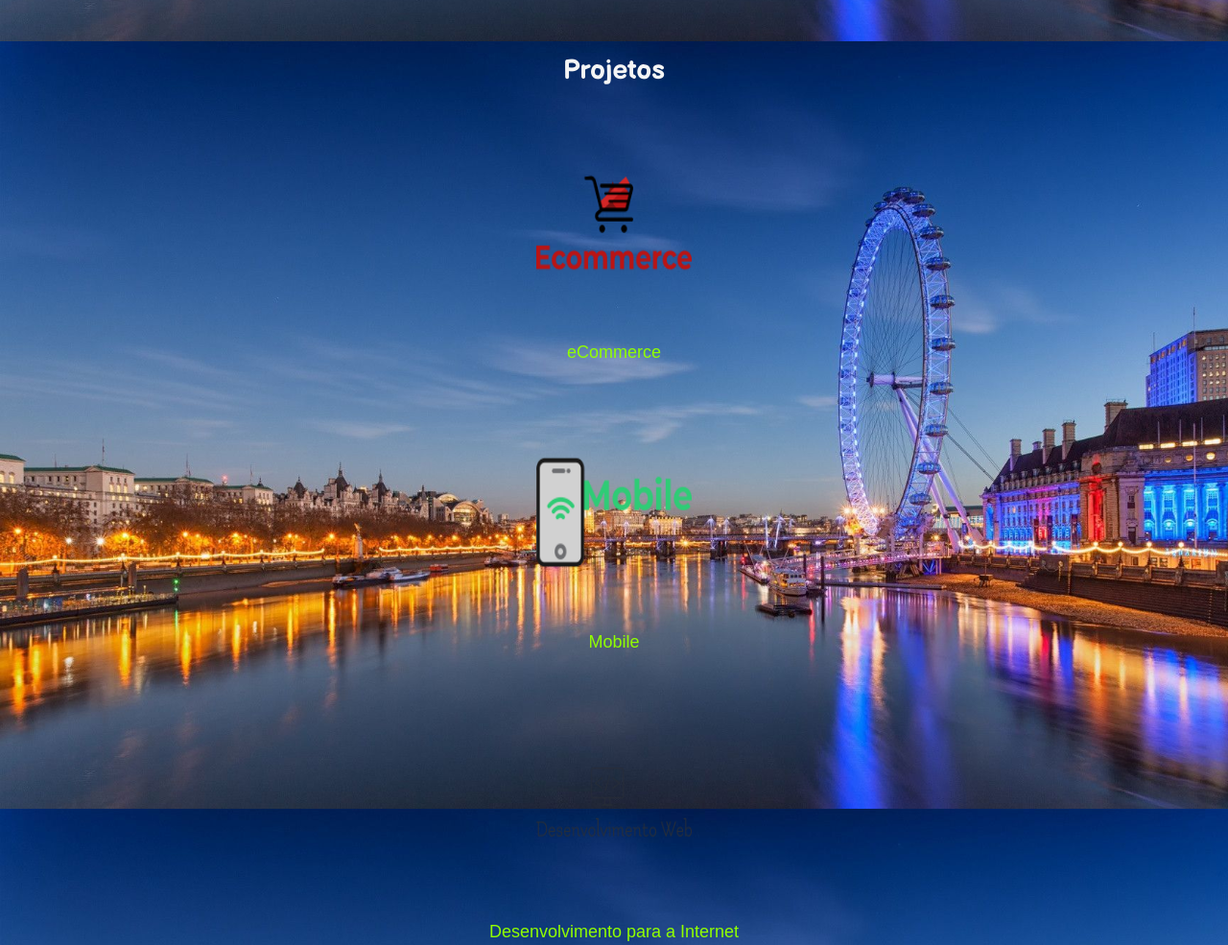
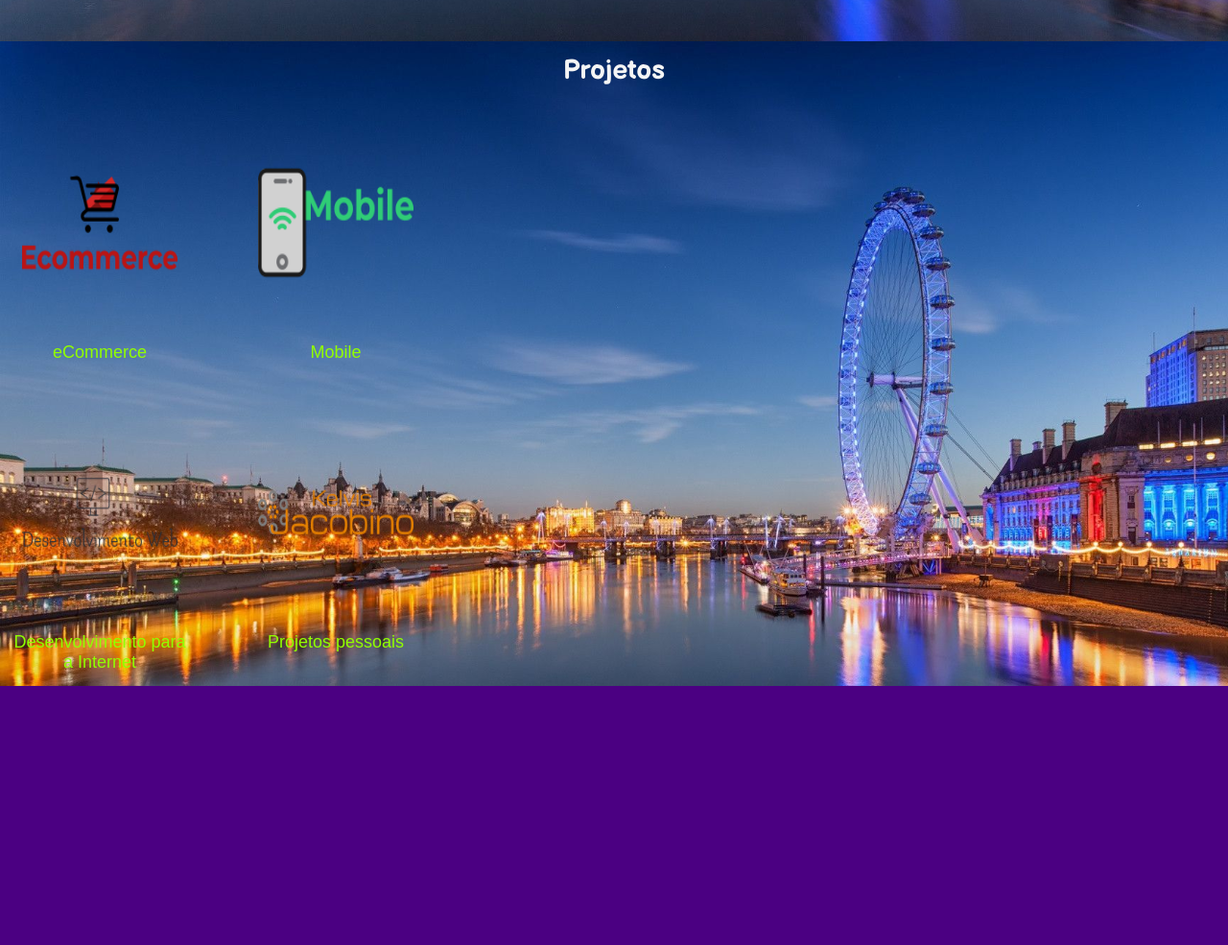
Before and after one commit to kelvisjacobino/imerssaocss, a plain HTML site: page index.html in a window 1280 px wide. Shown: the part 757-1742 px from the top of the page at 96% size. After the commit the page ends 1472 px from the top, so only its background shows below. Drawn offline with Linux system fonts and the light colour scheme.

Commit message:
Add files via upload

```diff
--- a/css/estilos.css
+++ b/css/estilos.css
@@ -104,12 +104,12 @@ a:hover {
 }
 
 @media (min-width: 560px){
-  .portifolio.grid{
-    grid-template-columns: 240px 240px;
+  .portifolio .grid{
+    grid-template-columns: 180px 240px;
   }
 
 }
-
+/*
 @media (min-width: 880px){
   .portifolio.grid{
     grid-template-columns: repeat(2, 260px);
@@ -118,7 +118,7 @@ a:hover {
     height: calc(100vh - 8em - 48px)
   }
 
-}
+}*/
 
 .portifolio figure {
   text-align: center;
```
